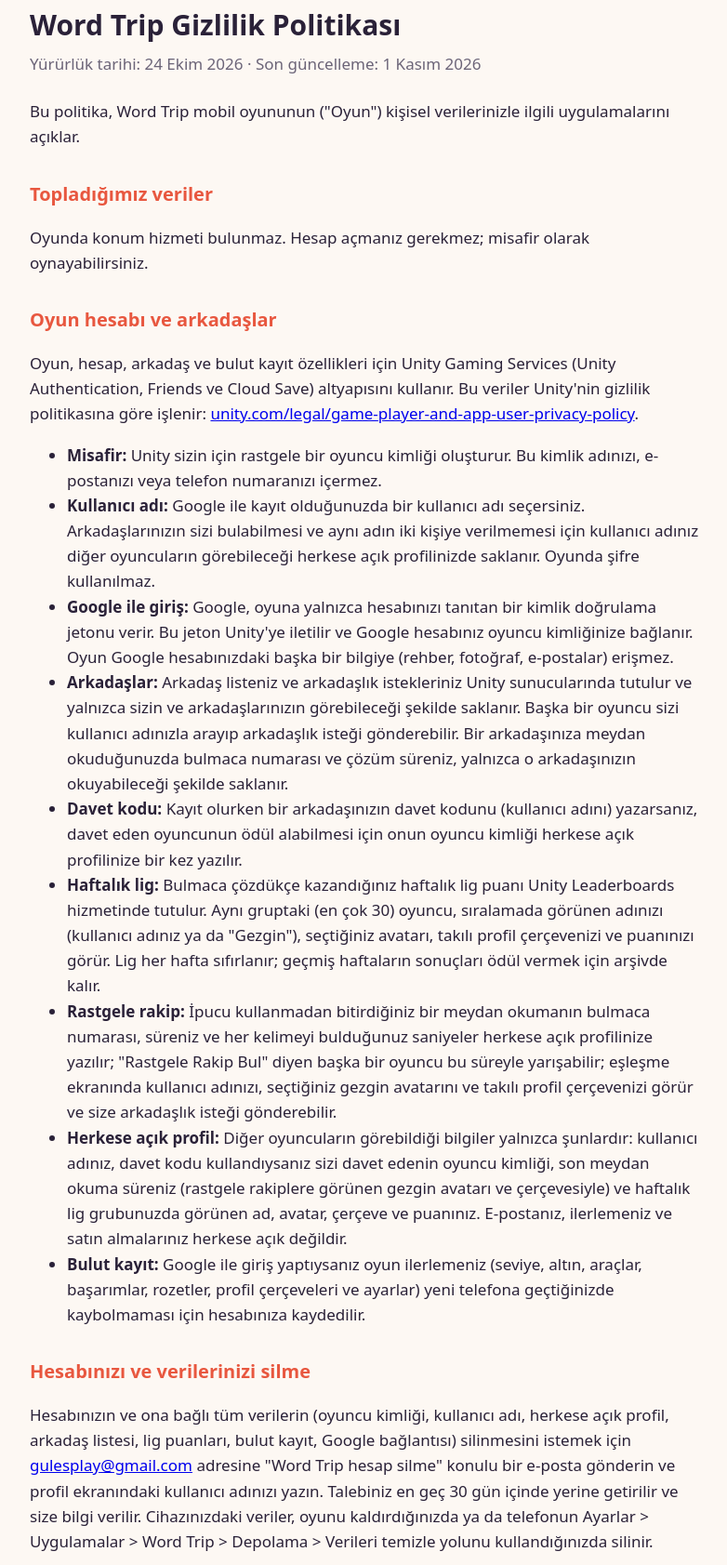
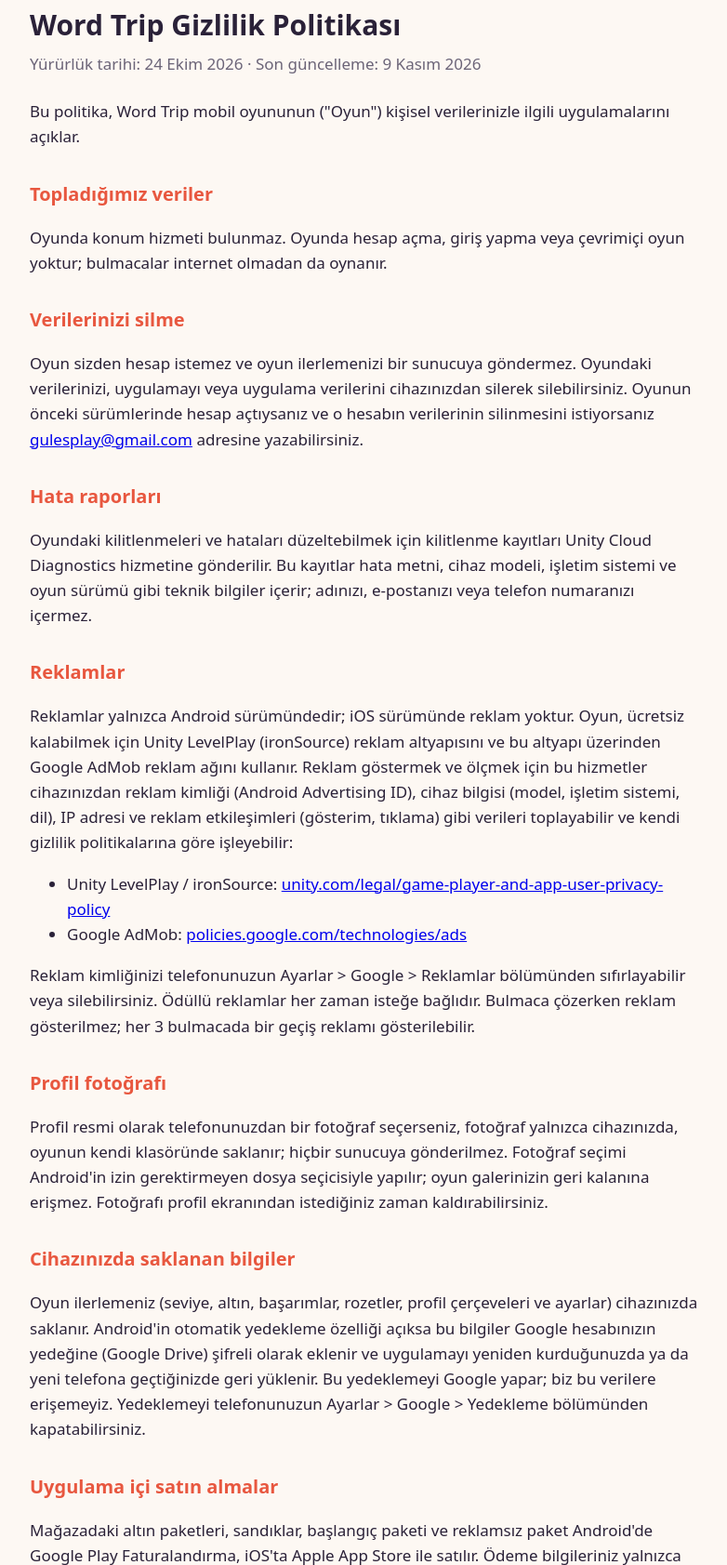
Before and after one commit to gulesplay/gulesplay.github.io, a plain HTML site: page kelime-turu/gizlilik.html in a window 1280 px wide. Shown: the part 29-1712 px from the top of the page at 93% size, without its empty margins (248-1030 px from the left). Drawn offline with Linux system fonts and the light colour scheme.

Commit message:
Gizlilik: çevrimiçi özellikler kaldırıldı, hata raporları ve App Store eklendi
Co-Authored-By: Claude Opus 5.5 <noreply@anthropic.com>

```diff
--- a/kelime-turu/gizlilik.html
+++ b/kelime-turu/gizlilik.html
@@ -17,51 +17,40 @@
 <body>
 <main>
 <h1>Word Trip Gizlilik Politikası</h1>
-<p class="date">Yürürlük tarihi: 24 Ekim 2026 · Son güncelleme: 1 Kasım 2026</p>
+<p class="date">Yürürlük tarihi: 24 Ekim 2026 · Son güncelleme: 9 Kasım 2026</p>
 
 <p>Bu politika, Word Trip mobil oyununun ("Oyun") kişisel verilerinizle ilgili uygulamalarını açıklar.</p>
 
 <h2>Topladığımız veriler</h2>
-<p>Oyunda konum hizmeti bulunmaz. Hesap açmanız gerekmez; misafir olarak oynayabilirsiniz.</p>
-<h2>Oyun hesabı ve arkadaşlar</h2>
-<p>Oyun, hesap, arkadaş ve bulut kayıt özellikleri için Unity Gaming Services (Unity Authentication, Friends ve Cloud Save) altyapısını kullanır. Bu veriler Unity'nin gizlilik politikasına göre işlenir: <a href="https://unity.com/legal/game-player-and-app-user-privacy-policy">unity.com/legal/game-player-and-app-user-privacy-policy</a>.</p>
-<ul>
-<li><strong>Misafir:</strong> Unity sizin için rastgele bir oyuncu kimliği oluşturur. Bu kimlik adınızı, e-postanızı veya telefon numaranızı içermez.</li>
-<li><strong>Kullanıcı adı:</strong> Google ile kayıt olduğunuzda bir kullanıcı adı seçersiniz. Arkadaşlarınızın sizi bulabilmesi ve aynı adın iki kişiye verilmemesi için kullanıcı adınız diğer oyuncuların görebileceği herkese açık profilinizde saklanır. Oyunda şifre kullanılmaz.</li>
-<li><strong>Google ile giriş:</strong> Google, oyuna yalnızca hesabınızı tanıtan bir kimlik doğrulama jetonu verir. Bu jeton Unity'ye iletilir ve Google hesabınız oyuncu kimliğinize bağlanır. Oyun Google hesabınızdaki başka bir bilgiye (rehber, fotoğraf, e-postalar) erişmez.</li>
-<li><strong>Arkadaşlar:</strong> Arkadaş listeniz ve arkadaşlık istekleriniz Unity sunucularında tutulur ve yalnızca sizin ve arkadaşlarınızın görebileceği şekilde saklanır. Başka bir oyuncu sizi kullanıcı adınızla arayıp arkadaşlık isteği gönderebilir. Bir arkadaşınıza meydan okuduğunuzda bulmaca numarası ve çözüm süreniz, yalnızca o arkadaşınızın okuyabileceği şekilde saklanır.</li>
-<li><strong>Davet kodu:</strong> Kayıt olurken bir arkadaşınızın davet kodunu (kullanıcı adını) yazarsanız, davet eden oyuncunun ödül alabilmesi için onun oyuncu kimliği herkese açık profilinize bir kez yazılır.</li>
-<li><strong>Haftalık lig:</strong> Bulmaca çözdükçe kazandığınız haftalık lig puanı Unity Leaderboards hizmetinde tutulur. Aynı gruptaki (en çok 30) oyuncu, sıralamada görünen adınızı (kullanıcı adınız ya da "Gezgin"), seçtiğiniz avatarı, takılı profil çerçevenizi ve puanınızı görür. Lig her hafta sıfırlanır; geçmiş haftaların sonuçları ödül vermek için arşivde kalır.</li>
-<li><strong>Rastgele rakip:</strong> İpucu kullanmadan bitirdiğiniz bir meydan okumanın bulmaca numarası, süreniz ve her kelimeyi bulduğunuz saniyeler herkese açık profilinize yazılır; "Rastgele Rakip Bul" diyen başka bir oyuncu bu süreyle yarışabilir; eşleşme ekranında kullanıcı adınızı, seçtiğiniz gezgin avatarını ve takılı profil çerçevenizi görür ve size arkadaşlık isteği gönderebilir.</li>
-<li><strong>Herkese açık profil:</strong> Diğer oyuncuların görebildiği bilgiler yalnızca şunlardır: kullanıcı adınız, davet kodu kullandıysanız sizi davet edenin oyuncu kimliği, son meydan okuma süreniz (rastgele rakiplere görünen gezgin avatarı ve çerçevesiyle) ve haftalık lig grubunuzda görünen ad, avatar, çerçeve ve puanınız. E-postanız, ilerlemeniz ve satın almalarınız herkese açık değildir.</li>
-<li><strong>Bulut kayıt:</strong> Google ile giriş yaptıysanız oyun ilerlemeniz (seviye, altın, araçlar, başarımlar, rozetler, profil çerçeveleri ve ayarlar) yeni telefona geçtiğinizde kaybolmaması için hesabınıza kaydedilir.</li>
-</ul>
+<p>Oyunda konum hizmeti bulunmaz. Oyunda hesap açma, giriş yapma veya çevrimiçi oyun yoktur; bulmacalar internet olmadan da oynanır.</p>
+<h2 id="veri-silme">Verilerinizi silme</h2>
+<p>Oyun sizden hesap istemez ve oyun ilerlemenizi bir sunucuya göndermez. Oyundaki verilerinizi, uygulamayı veya uygulama verilerini cihazınızdan silerek silebilirsiniz. Oyunun önceki sürümlerinde hesap açtıysanız ve o hesabın verilerinin silinmesini istiyorsanız <a href="mailto:gulesplay@gmail.com?subject=Word%20Trip%20veri%20silme">gulesplay@gmail.com</a> adresine yazabilirsiniz.</p>
 
-<h2 id="veri-silme">Hesabınızı ve verilerinizi silme</h2>
-<p>Hesabınızın ve ona bağlı tüm verilerin (oyuncu kimliği, kullanıcı adı, herkese açık profil, arkadaş listesi, lig puanları, bulut kayıt, Google bağlantısı) silinmesini istemek için <a href="mailto:gulesplay@gmail.com?subject=Word%20Trip%20hesap%20silme">gulesplay@gmail.com</a> adresine "Word Trip hesap silme" konulu bir e-posta gönderin ve profil ekranındaki kullanıcı adınızı yazın. Talebiniz en geç 30 gün içinde yerine getirilir ve size bilgi verilir. Cihazınızdaki veriler, oyunu kaldırdığınızda ya da telefonun Ayarlar &gt; Uygulamalar &gt; Word Trip &gt; Depolama &gt; Verileri temizle yolunu kullandığınızda silinir.</p>
+<h2>Hata raporları</h2>
+<p>Oyundaki kilitlenmeleri ve hataları düzeltebilmek için kilitlenme kayıtları Unity Cloud Diagnostics hizmetine gönderilir. Bu kayıtlar hata metni, cihaz modeli, işletim sistemi ve oyun sürümü gibi teknik bilgiler içerir; adınızı, e-postanızı veya telefon numaranızı içermez.</p>
 
 <h2>Reklamlar</h2>
-<p>Oyun, ücretsiz kalabilmek için Unity LevelPlay (ironSource) reklam altyapısını ve bu altyapı üzerinden Google AdMob reklam ağını kullanır. Reklam göstermek ve ölçmek için bu hizmetler cihazınızdan reklam kimliği (Android Advertising ID), cihaz bilgisi (model, işletim sistemi, dil), IP adresi ve reklam etkileşimleri (gösterim, tıklama) gibi verileri toplayabilir ve kendi gizlilik politikalarına göre işleyebilir:</p>
+<p>Reklamlar yalnızca Android sürümündedir; iOS sürümünde reklam yoktur. Oyun, ücretsiz kalabilmek için Unity LevelPlay (ironSource) reklam altyapısını ve bu altyapı üzerinden Google AdMob reklam ağını kullanır. Reklam göstermek ve ölçmek için bu hizmetler cihazınızdan reklam kimliği (Android Advertising ID), cihaz bilgisi (model, işletim sistemi, dil), IP adresi ve reklam etkileşimleri (gösterim, tıklama) gibi verileri toplayabilir ve kendi gizlilik politikalarına göre işleyebilir:</p>
 <ul>
 <li>Unity LevelPlay / ironSource: <a href="https://unity.com/legal/game-player-and-app-user-privacy-policy">unity.com/legal/game-player-and-app-user-privacy-policy</a></li>
 <li>Google AdMob: <a href="https://policies.google.com/technologies/ads">policies.google.com/technologies/ads</a></li>
 </ul>
-<p>Reklam kimliğinizi telefonunuzun Ayarlar &gt; Google &gt; Reklamlar bölümünden sıfırlayabilir veya silebilirsiniz. Ödüllü reklamlar her zaman isteğe bağlıdır. Bulmaca çözerken reklam gösterilmez; bir ili bitirdiğinizde ya da ara ekranlarda zaman zaman tam ekran reklam gösterilebilir. Reklamsız paket satın alındığında bu reklamlar gösterilmez.</p>
+<p>Reklam kimliğinizi telefonunuzun Ayarlar &gt; Google &gt; Reklamlar bölümünden sıfırlayabilir veya silebilirsiniz. Ödüllü reklamlar her zaman isteğe bağlıdır. Bulmaca çözerken reklam gösterilmez; her 3 bulmacada bir geçiş reklamı gösterilebilir.</p>
 
 <h2>Profil fotoğrafı</h2>
-<p>Profil resmi olarak telefonunuzdan bir fotoğraf seçerseniz, fotoğraf yalnızca cihazınızda, oyunun kendi klasöründe saklanır; hiçbir sunucuya gönderilmez ve diğer oyuncular onu görmez (onlar seçtiğiniz gezgin avatarını görür). Fotoğraf seçimi Android'in izin gerektirmeyen dosya seçicisiyle yapılır; oyun galerinizin geri kalanına erişmez. Fotoğrafı profil ekranından istediğiniz zaman kaldırabilirsiniz.</p>
+<p>Profil resmi olarak telefonunuzdan bir fotoğraf seçerseniz, fotoğraf yalnızca cihazınızda, oyunun kendi klasöründe saklanır; hiçbir sunucuya gönderilmez. Fotoğraf seçimi Android'in izin gerektirmeyen dosya seçicisiyle yapılır; oyun galerinizin geri kalanına erişmez. Fotoğrafı profil ekranından istediğiniz zaman kaldırabilirsiniz.</p>
 
 <h2>Cihazınızda saklanan bilgiler</h2>
 <p>Oyun ilerlemeniz (seviye, altın, başarımlar, rozetler, profil çerçeveleri ve ayarlar) cihazınızda saklanır. Android'in otomatik yedekleme özelliği açıksa bu bilgiler Google hesabınızın yedeğine (Google Drive) şifreli olarak eklenir ve uygulamayı yeniden kurduğunuzda ya da yeni telefona geçtiğinizde geri yüklenir. Bu yedeklemeyi Google yapar; biz bu verilere erişemeyiz. Yedeklemeyi telefonunuzun Ayarlar &gt; Google &gt; Yedekleme bölümünden kapatabilirsiniz.</p>
 
 <h2>Uygulama içi satın almalar</h2>
-<p>Mağazadaki altın paketleri, sandıklar, Tur Pası, başlangıç paketi ve reklamsız paket Google Play Faturalandırma ile satılır. Ödeme bilgileriniz yalnızca Google tarafından işlenir; bize ulaşmaz. Satın almanın teslim edildiğini doğrulamak için cihazınızda yalnızca işlem numarası saklanır. Google'ın gizlilik politikası: <a href="https://policies.google.com/privacy">policies.google.com/privacy</a></p>
+<p>Mağazadaki altın paketleri, sandıklar, başlangıç paketi ve reklamsız paket Android'de Google Play Faturalandırma, iOS'ta Apple App Store ile satılır. Ödeme bilgileriniz yalnızca Google veya Apple tarafından işlenir; bize ulaşmaz. Satın almanın teslim edildiğini doğrulamak için cihazınızda yalnızca işlem numarası saklanır. Google'ın gizlilik politikası: <a href="https://policies.google.com/privacy">policies.google.com/privacy</a></p>
 
 <h2>İlerleme aktarma kodu ve pano</h2>
-<p>"İlerlemeyi Aktar" özelliği, ilerlemenizi içeren bir kodu yalnızca siz istediğinizde panoya kopyalar. Arkadaşınızdan gelen bir meydan okumayı kolayca başlatabilmeniz için oyun, ana menüye döndüğünüzde panoya yeni bir şey kopyalanmışsa içeriğe bir kez bakar ve yalnızca "KT-" ile başlayan meydan okuma kodunu arar. Pano içeriği hiçbir yere gönderilmez ve saklanmaz. Meydan okuma kodları yalnızca bulmaca numarasını ve çözüm sürelerini içerir; kişisel bilgi içermez.</p>
+<p>"İlerlemeyi Aktar" özelliği, ilerlemenizi içeren bir kodu yalnızca siz istediğinizde panoya kopyalar.</p>
 
 <h2>Paylaşım ve e-posta</h2>
-<p>Kartpostal veya meydan okuma paylaştığınızda ya da geri bildirim gönderdiğinizde, cihazınızın paylaşım ekranı veya e-posta uygulaması açılır. Ne gönderileceğine ve kime gönderileceğine siz karar verirsiniz. Geri bildirim e-postasına, sorunu çözmemize yardımcı olması için cihaz modeli, işletim sistemi sürümü ve oyun sürümü eklenir; bunları göndermeden önce silebilirsiniz.</p>
+<p>Kartpostal paylaştığınızda ya da geri bildirim gönderdiğinizde, cihazınızın paylaşım ekranı veya e-posta uygulaması açılır. Ne gönderileceğine ve kime gönderileceğine siz karar verirsiniz. Geri bildirim e-postasına, sorunu çözmemize yardımcı olması için cihaz modeli, işletim sistemi sürümü ve oyun sürümü eklenir; bunları göndermeden önce silebilirsiniz.</p>
 
 <h2>İzinler ve bildirimler</h2>
 <p>Oyun kısa dokunsal geri bildirim (titreşim) için titreşim iznini kullanır; titreşimi Ayarlar'dan kapatabilirsiniz.</p>
```
